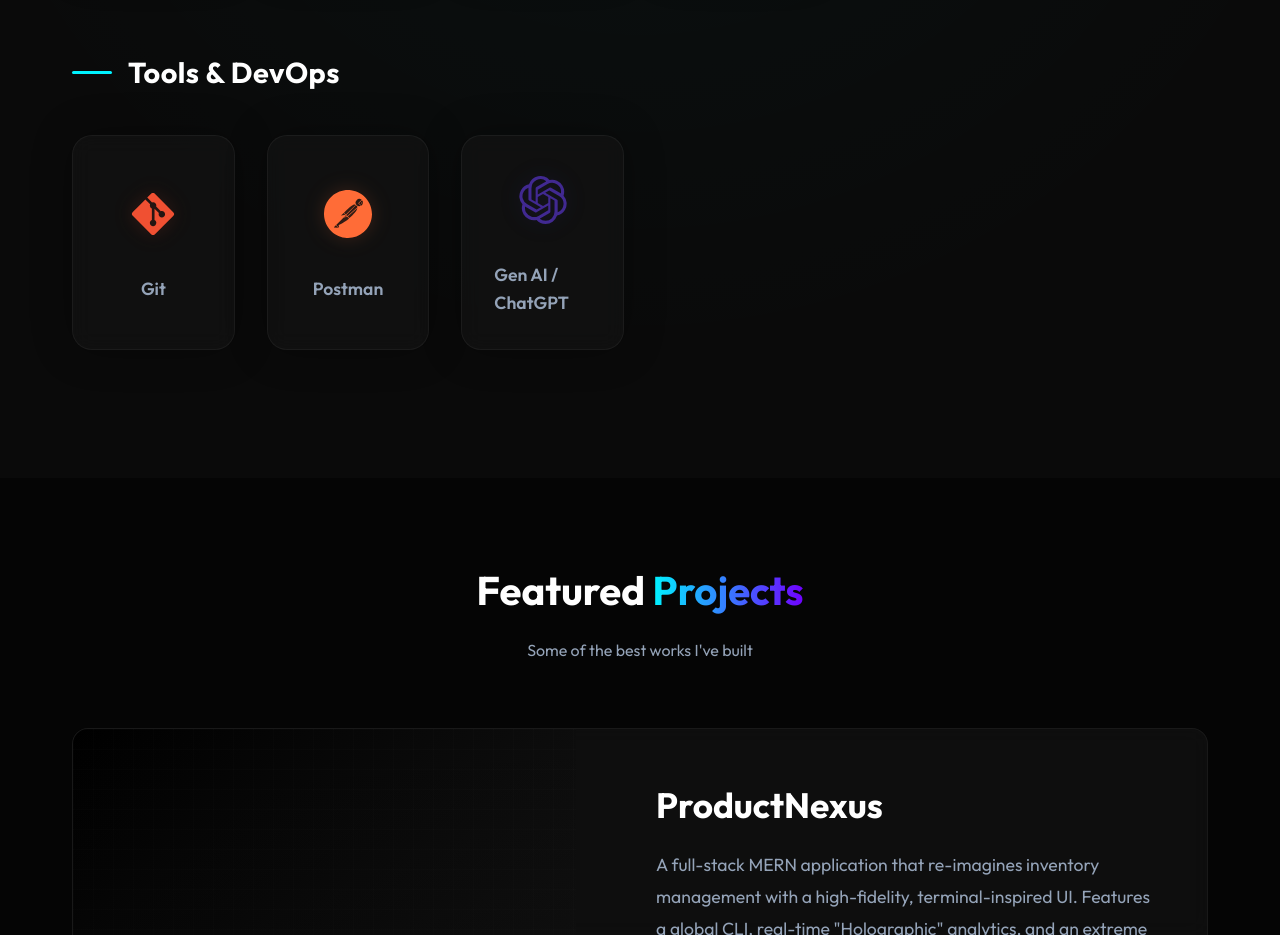
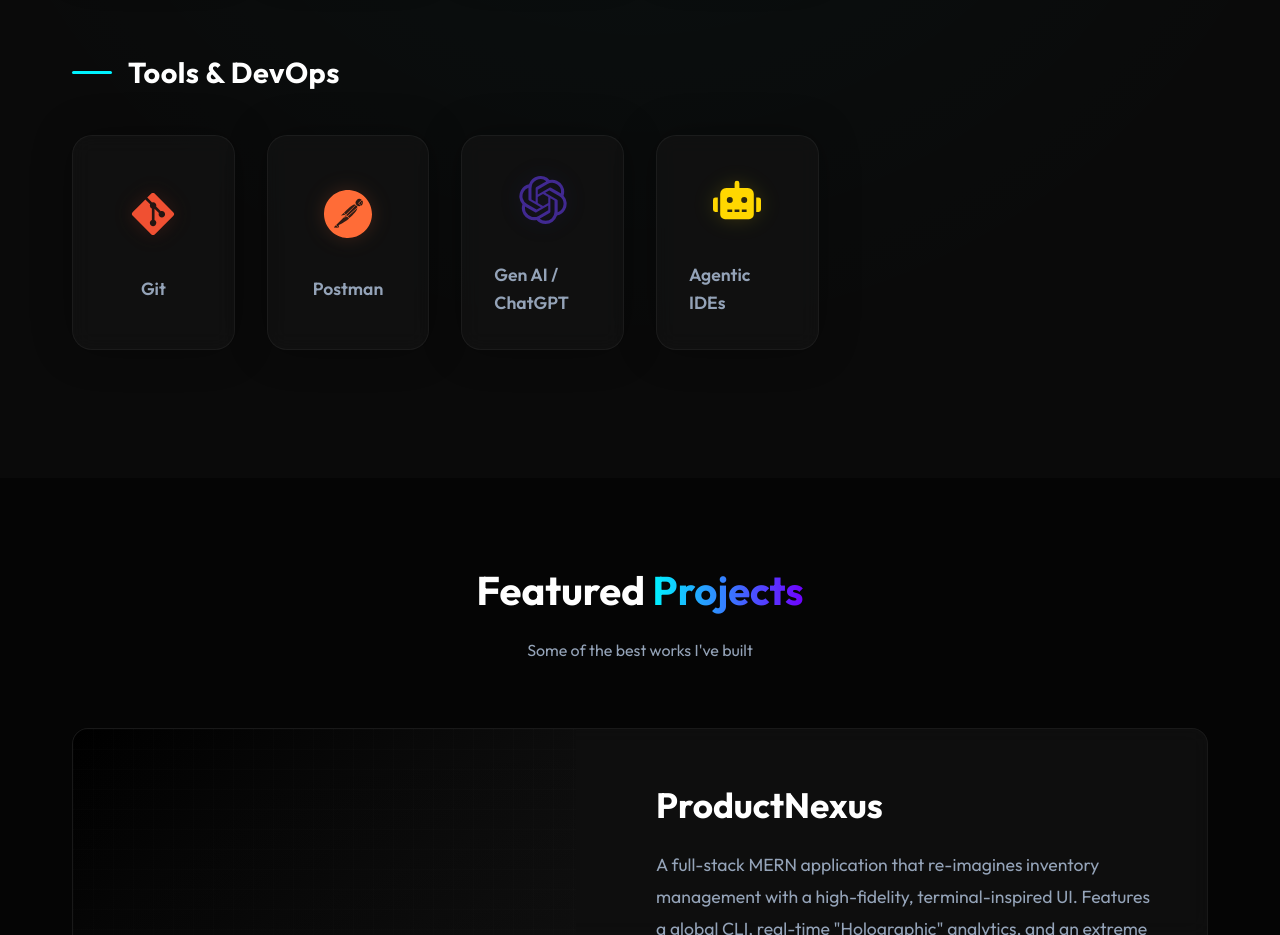
Before and after one commit to Poojan2107/Portfolio-Poojan, a React (Vite) app: page / in a window 1280 px wide. Shown: the part 2020-2955 px from the top of the page. Built offline with nearby package versions, Linux system fonts and the light colour scheme.

Commit message:
feat: Add Agentic IDEs to TechStack

```diff
--- a/src/constants/index.js
+++ b/src/constants/index.js
@@ -1,4 +1,4 @@
-import { FaReact, FaNodeJs, FaHtml5, FaCss3Alt, FaJs, FaGitAlt, FaLinkedin, FaGithub, FaBootstrap } from 'react-icons/fa';
+import { FaReact, FaNodeJs, FaHtml5, FaCss3Alt, FaJs, FaGitAlt, FaLinkedin, FaGithub, FaBootstrap, FaRobot } from 'react-icons/fa';
 import { SiMongodb, SiExpress, SiRedux, SiTailwindcss, SiPostman, SiJquery, SiMysql, SiOpenai } from 'react-icons/si';
 
 export const PERSONAL_DETAILS = {
@@ -44,6 +44,7 @@ export const SKILL_CATEGORIES = [
       { name: 'Git', icon: FaGitAlt, color: '#F05032' },
       { name: 'Postman', icon: SiPostman, color: '#FF6C37' },
       { name: 'Gen AI / ChatGPT', icon: SiOpenai, color: '#412991' },
+      { name: 'Agentic IDEs', icon: FaRobot, color: '#FFD700' },
     ]
   }
 ];
```
